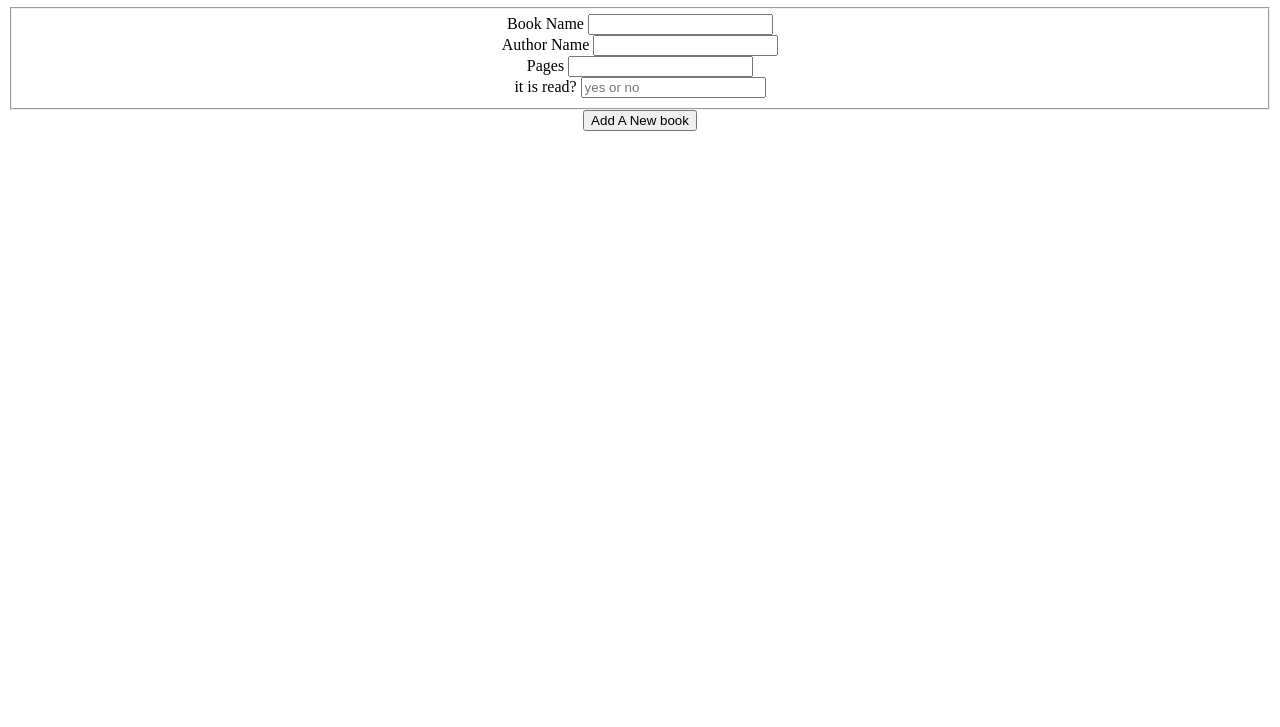
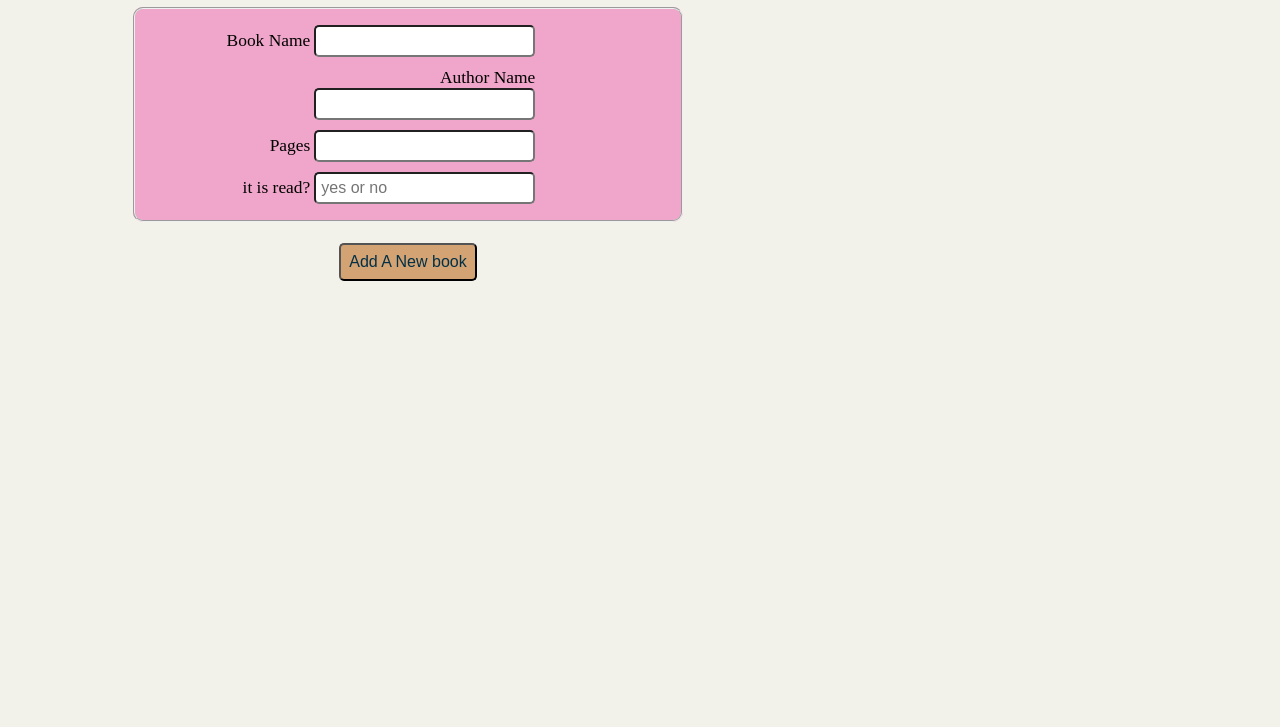
Before and after one commit to ekrat123/library-TOP, a plain HTML site: page index.html in a window 1280 px wide. Shown: the part 73-800 px from the top of the page. Drawn offline with Linux system fonts and the light colour scheme.

Commit message:
css style improved.

```diff
--- a/index.html
+++ b/index.html
@@ -12,16 +12,17 @@
       <h1>Library</h1>
       <fieldset>
         <label for="title"
-          >Book Name <input type="text" name="title" id="title"
+          ><span>Book Name</span> <input type="text" name="title" id="title"
         /></label>
         <label for="author"
-          >Author Name <input type="text" name="author" id="author"
+          ><span>Author Name</span>
+          <input type="text" name="author" id="author"
         /></label>
         <label for="pages"
-          >Pages <input type="number" name="pages" id="pages"
+          ><span>Pages</span> <input type="number" name="pages" id="pages"
         /></label>
         <label for="isRead"
-          >it is read?
+          ><span>it is read?</span>
           <input type="input" name="isRead" id="isRead" placeholder="yes or no"
         /></label>
       </fieldset>
--- a/style.css
+++ b/style.css
@@ -1,16 +1,79 @@
 * {
   box-sizing: border-box;
+}
+body {
+  background-color: #f3f2ea;
+  width: 100vh;
 }
 
 header {
   text-align: center;
 }
+fieldset {
+  width: 70vw;
+  max-width: 550px;
+  margin: 1px auto;
+  display: flex;
+  flex-direction: column;
+  gap: 10px;
+  padding: 1rem;
+  background-color: #f0a6ca;
+  border-radius: 10px;
+  justify-content: center;
+  align-items: center;
+}
+label {
+  width: 62%;
+  display: flex;
+  justify-content: end;
+  text-align: right;
+  margin-right: 4rem;
+}
+
+span {
+  font-size: 1.09rem;
+}
+
+input {
+  padding: 5px;
+  border-radius: 5px;
+  color: #2f3e46;
+  font-size: 1rem;
+}
 
 .container {
   display: grid;
-  grid-template-columns: repeat(auto-fit, minmax(200px, 1fr));
+  grid-template-columns: repeat(auto-fit, minmax(250px, 300px));
+  gap: 20px;
 }
 
 label {
   display: block;
 }
+
+.card {
+  background-color: #a2d2ff;
+  padding: 2rem;
+  border-radius: 10px;
+}
+.card p {
+  font-size: 1.25rem;
+}
+
+button {
+  padding: 0.5rem;
+  color: #023047;
+  background-color: #e9c46a;
+  border-radius: 5px;
+  font-size: 1rem;
+}
+
+button:hover {
+  color: #e9c46a;
+  background-color: #023047;
+}
+
+.newBook {
+  margin: 20px;
+  background-color: #d4a373;
+}
```
